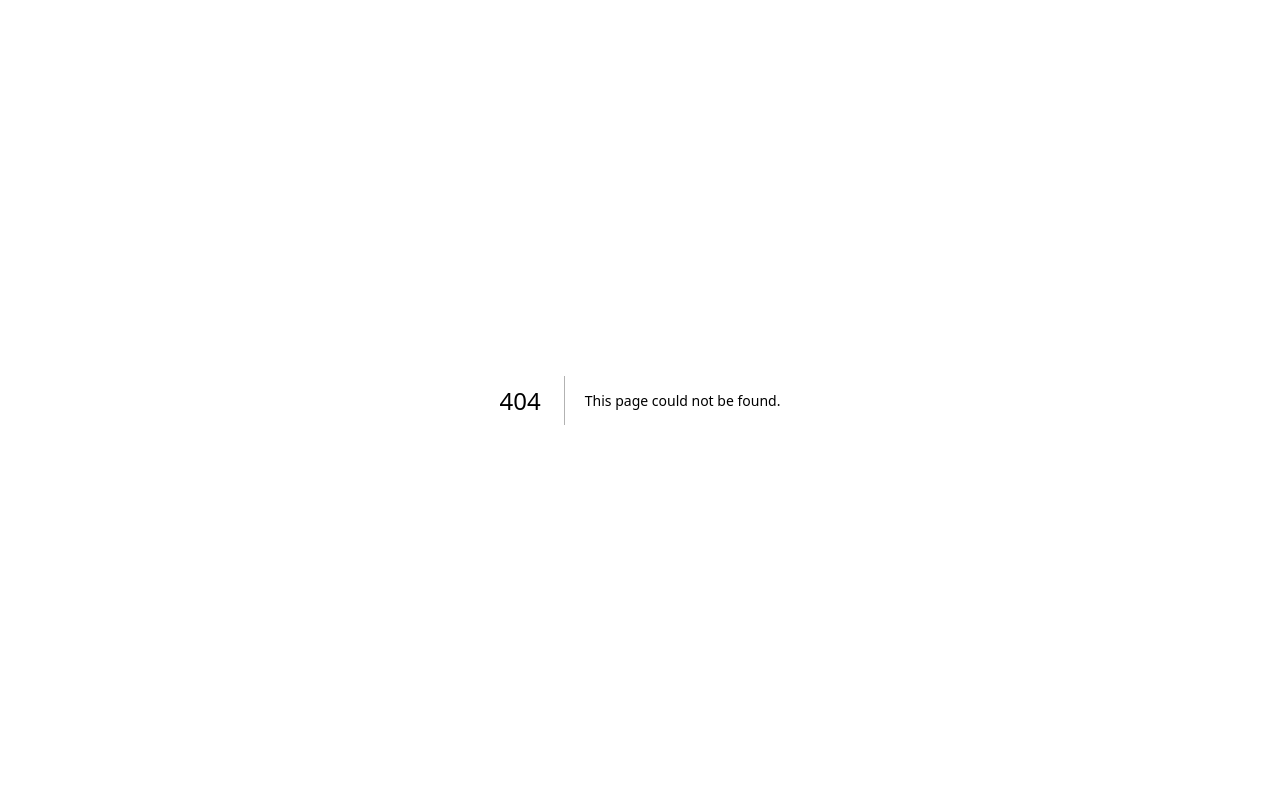
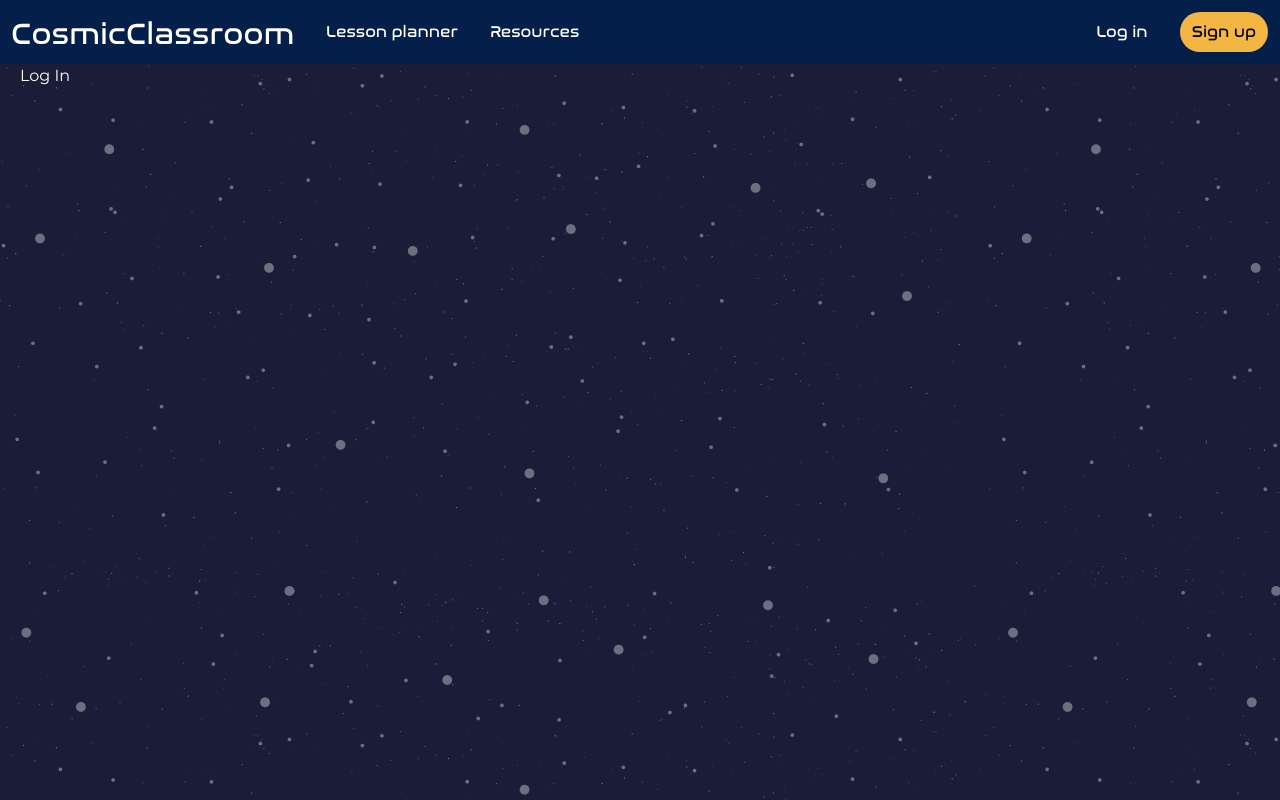
Before and after one commit to margarita2104/cosmic-classroom, a Next.js app in the folder frontend/: page /login in a window 1280 px wide. Before the commit this address had no page. Built offline with nearby package versions, Linux system fonts and the light colour scheme.

Commit message:
added pages, deleted react rounter

```diff
--- a/frontend/components/header/Header.tsx
+++ b/frontend/app/components/header/Header.tsx
@@ -9,14 +9,14 @@ const Header = () => {
       </Link>
       <nav className="flex w-3/4 items-center justify-between">
         <div className="flex items-center gap-8">
-          <Link href="/">Lesson planner</Link>
-          <Link href="/">Resources</Link>
+          <Link href="/lesson-planner">Lesson planner</Link>
+          <Link href="/resources">Resources</Link>
         </div>
         <div className="flex items-center gap-8">
-          <Link href="/">Log in</Link>
+          <Link href="/login">Log in</Link>
           <Link
             className="text-black py-2 px-3 bg-casablanca rounded-full"
-            href="/"
+            href="/sign-up"
           >
             Sign up
           </Link>
--- a/frontend/app/layout.tsx
+++ b/frontend/app/layout.tsx
@@ -2,6 +2,7 @@
 
 import type { Metadata } from "next";
 import "./globals.css";
+import Header from "@/app/components/header/Header";
 
 export const metadata: Metadata = {
   title: "Create Next App",
@@ -15,8 +16,9 @@ export default function RootLayout({
 }>) {
   return (
     <html lang="en">
-      <body className={`antialiased flex flex-col min-h-screen`}>
-        {children}
+      <body className={`antialiased flex flex-col min-h-screen text-white`}>
+        <Header />
+        <div className="container px-5">{children}</div>
       </body>
     </html>
   );
--- /dev/null
+++ b/frontend/app/lesson-planner/page.tsx
@@ -0,0 +1,9 @@
+const LessonPlanner = () => {
+  return (
+    <div>
+      <h1>Lesson Planner</h1>
+    </div>
+  );
+};
+
+export default LessonPlanner;
--- /dev/null
+++ b/frontend/app/login/page.tsx
@@ -0,0 +1,9 @@
+const Login = () => {
+  return (
+    <div>
+      <h1>Log In</h1>
+    </div>
+  );
+};
+
+export default Login;
--- a/frontend/app/page.tsx
+++ b/frontend/app/page.tsx
@@ -1,4 +1,4 @@
-import Header from "@/components/header/Header";
+import Header from "@/app/components/header/Header";
 
 export default function Home() {
   // This part is used for the TypeScript functions
@@ -6,9 +6,10 @@ export default function Home() {
 
   return (
     <>
-      <Header />
 
-      <main className="text-white px-5"></main>
+      <main>
+        hello
+      </main>
 
       <footer></footer>
     </>
--- /dev/null
+++ b/frontend/app/resources/page.tsx
@@ -0,0 +1,9 @@
+const Resources = () => {
+  return (
+    <div>
+      <h1>Resources</h1>
+    </div>
+  );
+};
+
+export default Resources;
--- /dev/null
+++ b/frontend/app/sign-up/page.tsx
@@ -0,0 +1,9 @@
+const SignUp = () => {
+  return (
+    <div>
+      <h1>Sign Up</h1>
+    </div>
+  );
+};
+
+export default SignUp;
--- a/frontend/package.json
+++ b/frontend/package.json
@@ -11,8 +11,7 @@
   "dependencies": {
     "next": "14.2.14",
     "react": "^18",
-    "react-dom": "^18",
-    "react-router-dom": "^6.26.2"
+    "react-dom": "^18"
   },
   "devDependencies": {
     "@types/node": "^20",
```
Also changed, not shown: frontend/app/components/Navbar.tsx (added), frontend/app/components/svg.image/Logo.tsx (renamed from frontend/components/svg.image/Logo.tsx), 1 other file (tests, documents, lock files or other folders).
